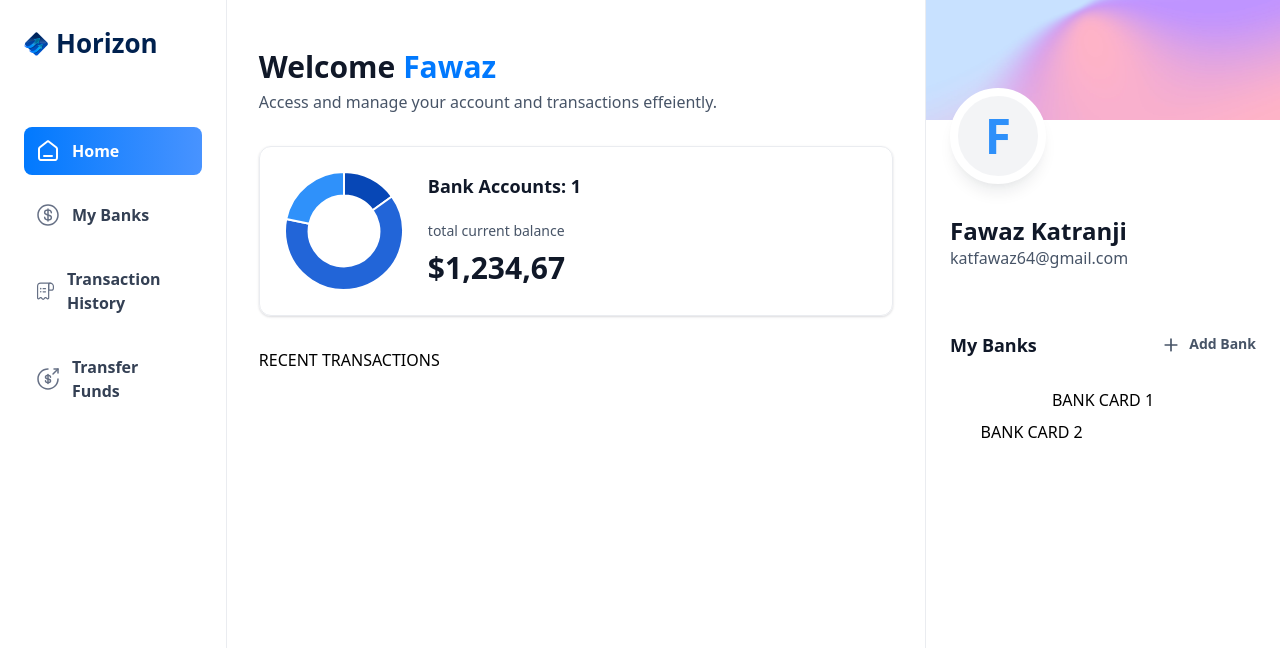
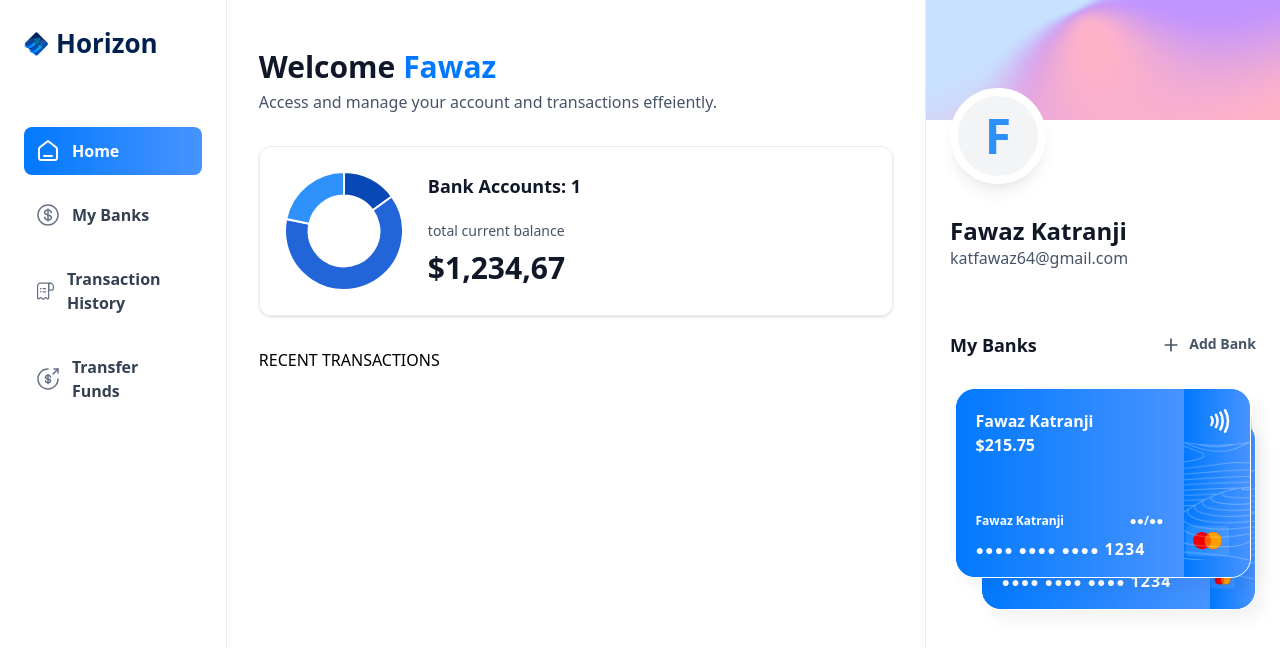
Before and after one commit to LightningFz/banking-app, a Next.js app: page / in a window 1280 px wide. Shown: the top 648 px of the page. Built offline with nearby package versions, Linux system fonts and the light colour scheme.

Commit message:
Implement the complete layout

```diff
--- /dev/null
+++ b/app/(root)/my-banks/page.tsx
@@ -0,0 +1,9 @@
+import React from 'react'
+
+const MyBanks = () => {
+  return (
+    <div>MyBanks</div>
+  )
+}
+
+export default MyBanks
--- a/app/(root)/page.tsx
+++ b/app/(root)/page.tsx
@@ -29,7 +29,7 @@
       <RightSidebar
       user={loggedIn}
       transactions={[]}
-      banks={[{},{}]}
+      banks={[{ currentBalance: 215.75},{ currentBalance: 759.99}]}
       />
     </section>
   )
--- /dev/null
+++ b/app/(root)/payment-transfer/page.tsx
@@ -0,0 +1,9 @@
+import React from 'react'
+
+const Transfer = () => {
+  return (
+    <div>Transfer</div>
+  )
+}
+
+export default Transfer
--- /dev/null
+++ b/app/(root)/transaction-history/page.tsx
@@ -0,0 +1,9 @@
+import React from 'react'
+
+const TransactionHistory = () => {
+  return (
+    <div>TransactionHistory</div>
+  )
+}
+
+export default TransactionHistory
--- /dev/null
+++ b/components/ui/BankCard.tsx
@@ -0,0 +1,63 @@
+import { formatAmount } from '@/lib/utils'
+import Image from 'next/image'
+import Link from 'next/link'
+import React from 'react'
+
+const BankCard = ({account, userName, showBalance = true}: CreditCardProps) => {
+  return (
+    <div className='flex flex-col'>
+        <Link href='/' className='bank-card'>
+         <div className='bank-card_content'>
+            <div>
+                <h1 className='text-16 font-semibold text-white'>
+                    {account.name || userName}
+                </h1>
+                <p className='font-ibm-plex-serif font-black text-white'>
+                    {formatAmount(account.currentBalance)}
+                </p>
+            </div>
+            <article className='flex flex-col gap-2'>
+                <div className='flex justify-between'>
+                    <h1 className='text-12 font-semibold text-white'>
+                        {userName}
+                    </h1>
+                    <h2 className='text-12 font-semibold text-white'>
+                    ●●/●●
+                    </h2>
+                </div>
+                <p className='text-14 font-semibold tracking-[1.1px] text-white'>
+                  ●●●● ●●●● ●●●● <span className='text-16'>1234</span>
+                </p>
+            </article>
+         </div>
+
+         <div className="bank-card_icon">
+          <Image
+            src="/icons/Paypass.svg"
+            width={20}
+            height={24}
+            alt="pay"
+          />
+          <Image
+            src="/icons/mastercard.svg"
+            width={45}
+            height={32}
+            alt="mastercard"
+            className="ml-5"
+          />
+        </div>
+
+        <Image
+          src="/icons/lines.png"
+          width={316}
+          height={190}
+          alt="lines"
+          className="absolute top-0 left-0"
+        />
+        </Link>
+        {/* COPY*/}
+    </div>
+  )
+}
+
+export default BankCard
--- a/components/ui/RightSidebar.tsx
+++ b/components/ui/RightSidebar.tsx
@@ -1,47 +1,63 @@
 import Image from 'next/image'
 import Link from 'next/link'
 import React from 'react'
+import BankCard from './BankCard'
 
 const RightSidebar = ({user, transactions, banks}: RightSidebarProps) => {
   return (
-    <aside className='right-sidebar'>
-      <section className='flex flex-col pb-8'>
-        <div className='profile-banner'/>
-        <div className='profile'>
-          <div className='profile-img'>
-            <span className='text-5xl font-bold text-blue-500'>{user.firstName[0]}</span>
+    <aside className="right-sidebar">
+      <section className="flex flex-col pb-8">
+        <div className="profile-banner" />
+        <div className="profile">
+          <div className="profile-img">
+            <span className="text-5xl font-bold text-blue-500">{user.firstName[0]}</span>
           </div>
-          <div className='profile-details'>
+
+          <div className="profile-details">
             <h1 className='profile-name'>
               {user.firstName} {user.lastName}
             </h1>
-            <p className='profile-email'>
+            <p className="profile-email">
               {user.email}
             </p>
           </div>
         </div>
       </section>
-      <section className='banks'>
-        <div className='flex w-full justify-between'>
-          <h2 className='header-2'>My Banks</h2>
-          <Link href='/' className='flex gap-2'>
-          <Image
-           src='/icons/plus.svg'
-           width={20}
-           height={20}
-           alt='plus'
-          />
-          <h2 className='text-14 font-semibold text-gray-600'>Add Bank</h2>
+
+      <section className="banks">
+        <div className="flex w-full justify-between">
+          <h2 className="header-2">My Banks</h2>
+          <Link href="/" className="flex gap-2">
+            <Image
+               src="/icons/plus.svg"
+              width={20}
+              height={20}
+              alt="plus"
+            />
+            <h2 className="text-14 font-semibold text-gray-600">
+              Add Bank
+            </h2>
           </Link>
         </div>
-        {banks?.length>0 &&(
-          <div className='relative flex flex-1 flex-col items-center justify-center gap-5'>
+
+        {banks?.length > 0 && (
+          <div className="relative flex flex-1 flex-col items-center justify-center gap-5">
             <div className='relative z-10'>
-            BANK CARD 1
+              <BankCard
+                key={banks[0].$id}
+                account={banks[0]}
+                userName={`${user.firstName} ${user.lastName}`}
+                showBalance={false}
+              />
             </div>
             {banks[1] && (
-              <div className='absolute right-0 top-8 z-0 w-[90%]'>
-                BANK CARD 2
+              <div className="absolute right-0 top-8 z-0 w-[90%]">
+                <BankCard
+                  key={banks[1].$id}
+                  account={banks[1]}
+                  userName={`${user.firstName} ${user.lastName}`}
+                  showBalance={false}
+                />
               </div>
             )}
           </div>
```
